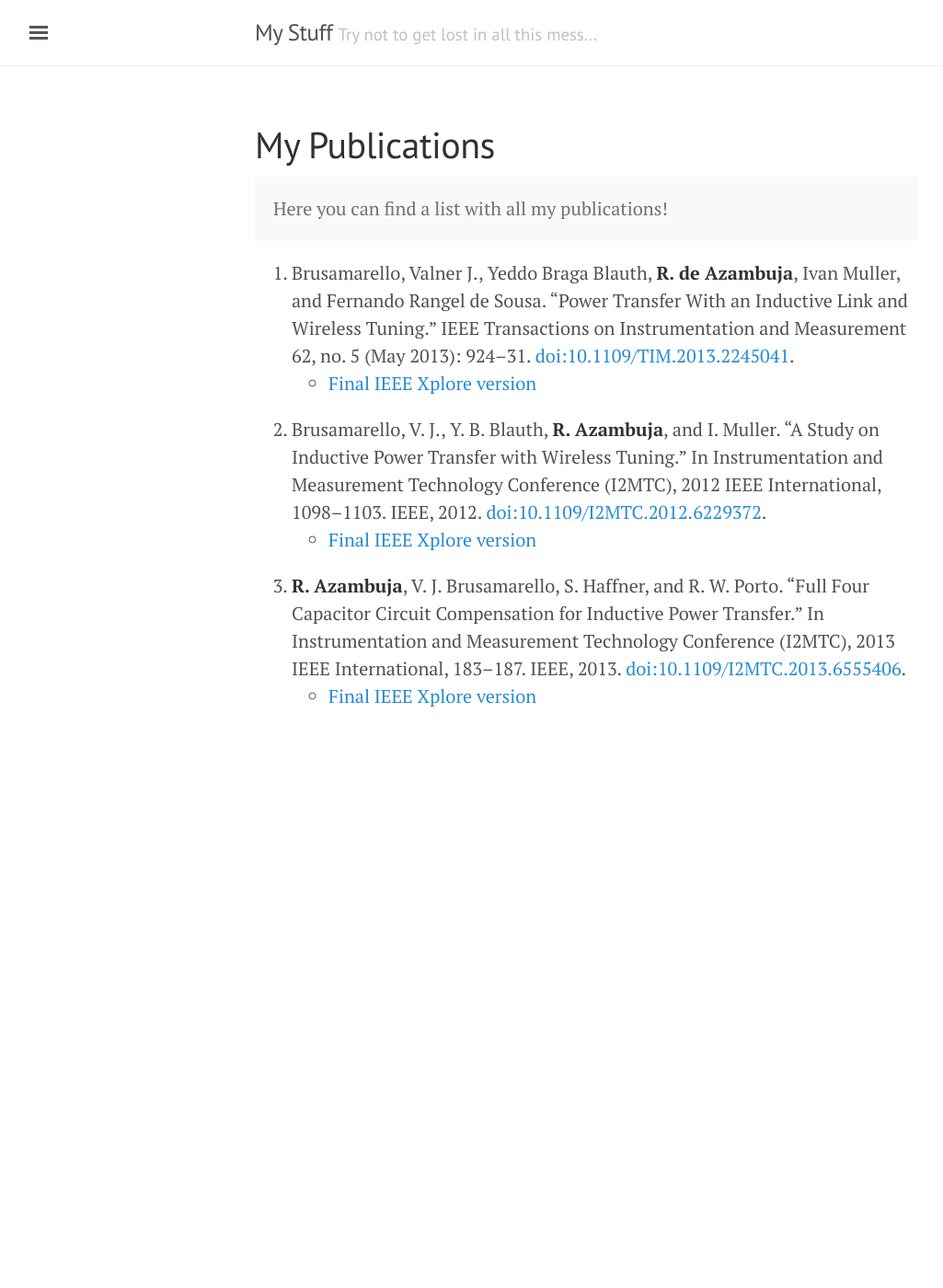
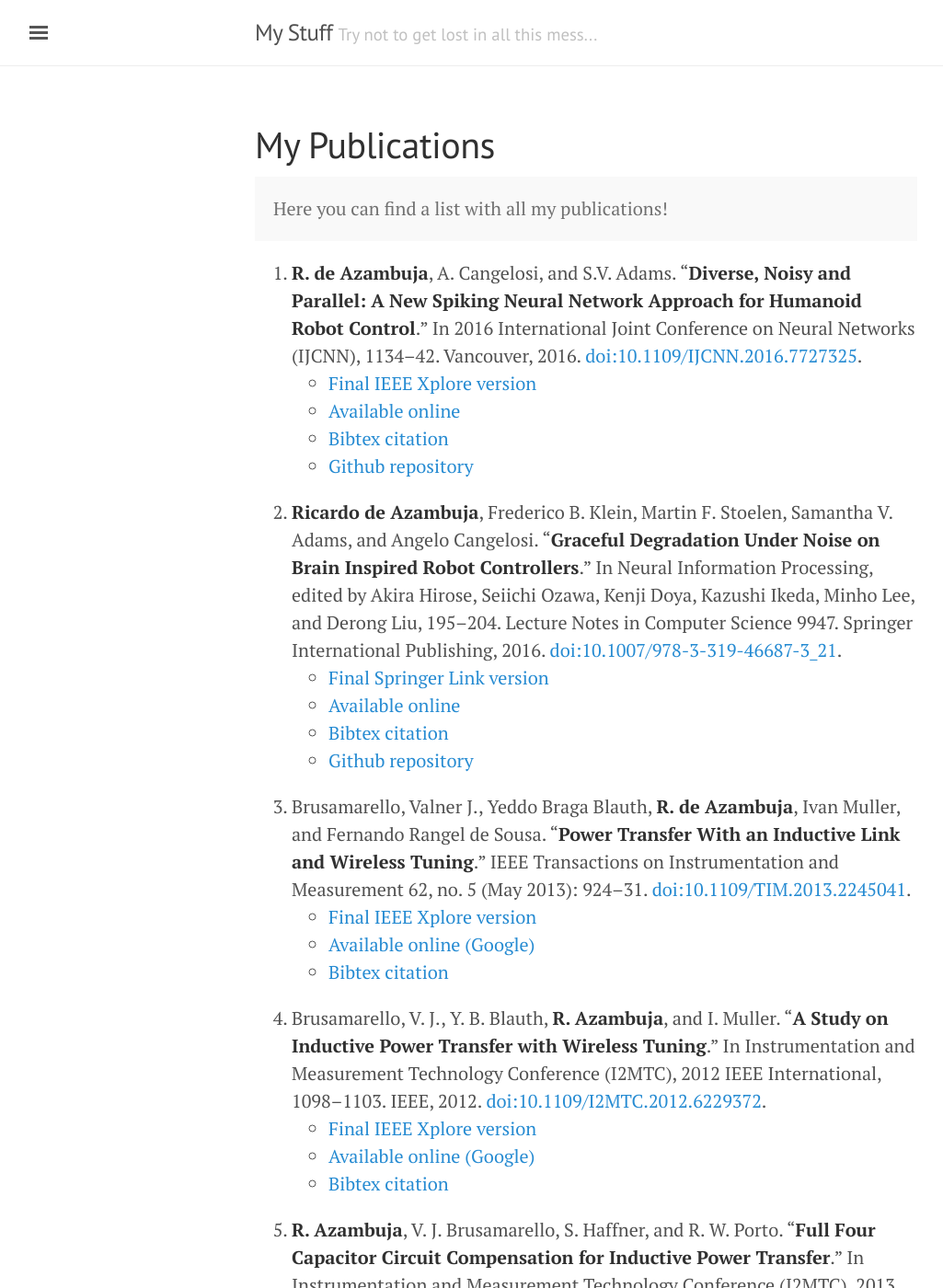
Before and after one commit to ricardodeazambuja/ricardodeazambuja.github.io, a Jekyll site: the page built from publications.md, in a window 1280 px wide and 1400 px high. Shown: the whole window at 92% size, without its empty margins (3-1028 px from the left). Built offline with Jekyll 4.4.1, drawn with Linux system fonts in a browser that asks for light colours; some of the changed text lies outside the part shown.

Commit message:
Update publications.md

```diff
--- a/publications.md
+++ b/publications.md
@@ -7,9 +7,37 @@ title: My Publications
   Here you can find a list with all my publications!
 </p>
 
-1. Brusamarello, Valner J., Yeddo Braga Blauth, **R. de Azambuja**, Ivan Muller, and Fernando Rangel de Sousa. “Power Transfer With an Inductive Link and Wireless Tuning.” IEEE Transactions on Instrumentation and Measurement 62, no. 5 (May 2013): 924–31. [doi:10.1109/TIM.2013.2245041](http://dx.doi.org/10.1109/TIM.2013.2245041).
+1. **R. de Azambuja**, A. Cangelosi, and S.V. Adams. “**Diverse, Noisy and Parallel: A New Spiking Neural Network Approach for Humanoid Robot Control**.” In 2016 International Joint Conference on Neural Networks (IJCNN), 1134–42. Vancouver, 2016. [doi:10.1109/IJCNN.2016.7727325](http://dx.doi.org/10.1109/IJCNN.2016.7727325).
+  * [Final IEEE Xplore version](http://ieeexplore.ieee.org/document/7727325/)
+  * [Available online](https://github.com/ricardodeazambuja/IJCNN2016/raw/master/IJCNN2016_preprint.pdf)
+  * [Bibtex citation]()
+  * [Github repository](https://github.com/ricardodeazambuja/IJCNN2016)
+2. **Ricardo de Azambuja**, Frederico B. Klein, Martin F. Stoelen, Samantha V. Adams, and Angelo Cangelosi. “**Graceful Degradation Under Noise on Brain Inspired Robot Controllers**.” In Neural Information Processing, edited by Akira Hirose, Seiichi Ozawa, Kenji Doya, Kazushi Ikeda, Minho Lee, and Derong Liu, 195–204. Lecture Notes in Computer Science 9947. Springer International Publishing, 2016. [doi:10.1007/978-3-319-46687-3_21](http://dx.doi.org/10.1007/978-3-319-46687-3_21).
+  * [Final Springer Link version](http://link.springer.com/chapter/10.1007/978-3-319-46687-3_21)
+  * [Available online](https://github.com/ricardodeazambuja/ICONIP2016/raw/master/ICONIP2016_preprint.pdf)
+  * [Bibtex citation]()
+  * [Github repository](https://github.com/ricardodeazambuja/ICONIP2016)
+0. Brusamarello, Valner J., Yeddo Braga Blauth, **R. de Azambuja**, Ivan Muller, and Fernando Rangel de Sousa. “**Power Transfer With an Inductive Link and Wireless Tuning**.” IEEE Transactions on Instrumentation and Measurement 62, no. 5 (May 2013): 924–31. [doi:10.1109/TIM.2013.2245041](http://dx.doi.org/10.1109/TIM.2013.2245041).
   * [Final IEEE Xplore version](http://ieeexplore.ieee.org/document/6482618/)
-2. Brusamarello, V. J., Y. B. Blauth, **R. Azambuja**, and I. Muller. “A Study on Inductive Power Transfer with Wireless Tuning.” In Instrumentation and Measurement Technology Conference (I2MTC), 2012 IEEE International, 1098–1103. IEEE, 2012. [doi:10.1109/I2MTC.2012.6229372](http://dx.doi.org/10.1109/I2MTC.2012.6229372).
+  * [Available online (Google)](http://scholar.google.com/scholar?oi=bibs&hl=en&cluster=16111281918178162486)
+  * [Bibtex citation]()
+0. Brusamarello, V. J., Y. B. Blauth, **R. Azambuja**, and I. Muller. “**A Study on Inductive Power Transfer with Wireless Tuning**.” In Instrumentation and Measurement Technology Conference (I2MTC), 2012 IEEE International, 1098–1103. IEEE, 2012. [doi:10.1109/I2MTC.2012.6229372](http://dx.doi.org/10.1109/I2MTC.2012.6229372).
   * [Final IEEE Xplore version](http://ieeexplore.ieee.org/document/6229372/)
-3. **R. Azambuja**, V. J. Brusamarello, S. Haffner, and R. W. Porto. “Full Four Capacitor Circuit Compensation for Inductive Power Transfer.” In Instrumentation and Measurement Technology Conference (I2MTC), 2013 IEEE International, 183–187. IEEE, 2013. [doi:10.1109/I2MTC.2013.6555406](http://dx.doi.org/10.1109/I2MTC.2013.6555406).
+  * [Available online (Google)](http://www.google.com/search?q="A+Study+on+Inductive+Power+Transfer+with+Wireless+Tuning")
+  * [Bibtex citation]()
+0. **R. Azambuja**, V. J. Brusamarello, S. Haffner, and R. W. Porto. “**Full Four Capacitor Circuit Compensation for Inductive Power Transfer**.” In Instrumentation and Measurement Technology Conference (I2MTC), 2013 IEEE International, 183–187. IEEE, 2013. [doi:10.1109/I2MTC.2013.6555406](http://dx.doi.org/10.1109/I2MTC.2013.6555406).
   * [Final IEEE Xplore version](http://ieeexplore.ieee.org/document/6555406/)
+  * [Available online (Google)](http://www.google.com/search?q="Full+four+capacitor+circuit+compensation+for+inductive+power+transfer")
+  * [Bibtex citation]()
+0. **R. de Azambuja**, V.J. Brusamarello, S. Haffner, and R. Wolff Porto. “**Analysis and Optimization of an Inductive Power Transfer With a Randomized Method**.” IEEE Transactions on Instrumentation and Measurement 63, no. 5 (May 2014): 1145–52. [doi:10.1109/TIM.2013.2296397](http://dx.doi.org/10.1109/TIM.2013.2296397).
+  * [Final IEEE Xplore version](http://ieeexplore.ieee.org/document/6719500/)
+  * [Available online (Google)](http://scholar.google.com/scholar?oi=bibs&hl=en&cluster=12486241629850522524)
+  * [Bibtex citation]()
+0. R. W. Porto, V. J. Brusamarello, I. Muller, F. R. Sousa, and **R. Azambuja**. “**Design and Optimization of a Power Inductive Link**.” In Instrumentation and Measurement Technology Conference (I2MTC), 2014 IEEE International, 648–53. IEEE, 2014. [doi:10.1109/I2MTC.2014.6860823](http://dx.doi.org/10.1109/I2MTC.2014.6860823).
+  * [Final IEEE Xplore version](http://ieeexplore.ieee.org/document/6860823/)
+  * [Available online (Google)](http://scholar.google.com/scholar?oi=bibs&hl=en&cluster=10833638267026289437)
+  * [Bibtex citation]()
+0. Porto, R. W., V. J. Brusamarello, **R. Azambuja**, and O. Frison. “**Design and Analysis of a GMR Eddy Current Probe for NDT**.” In Sensing Technology (ICST), 2013 Seventh International Conference on, 424–429. IEEE, 2013. [doi:10.1109/ICSensT.2013.6727688](http://dx.doi.org/10.1109/ICSensT.2013.6727688).
+  * [Final IEEE Xplore version](http://ieeexplore.ieee.org/document/6727688/)
+  * [Available online (Google)](http://scholar.google.com/scholar?oi=bibs&hl=en&cluster=17563980425261212421)
+  * [Bibtex citation]()
```
